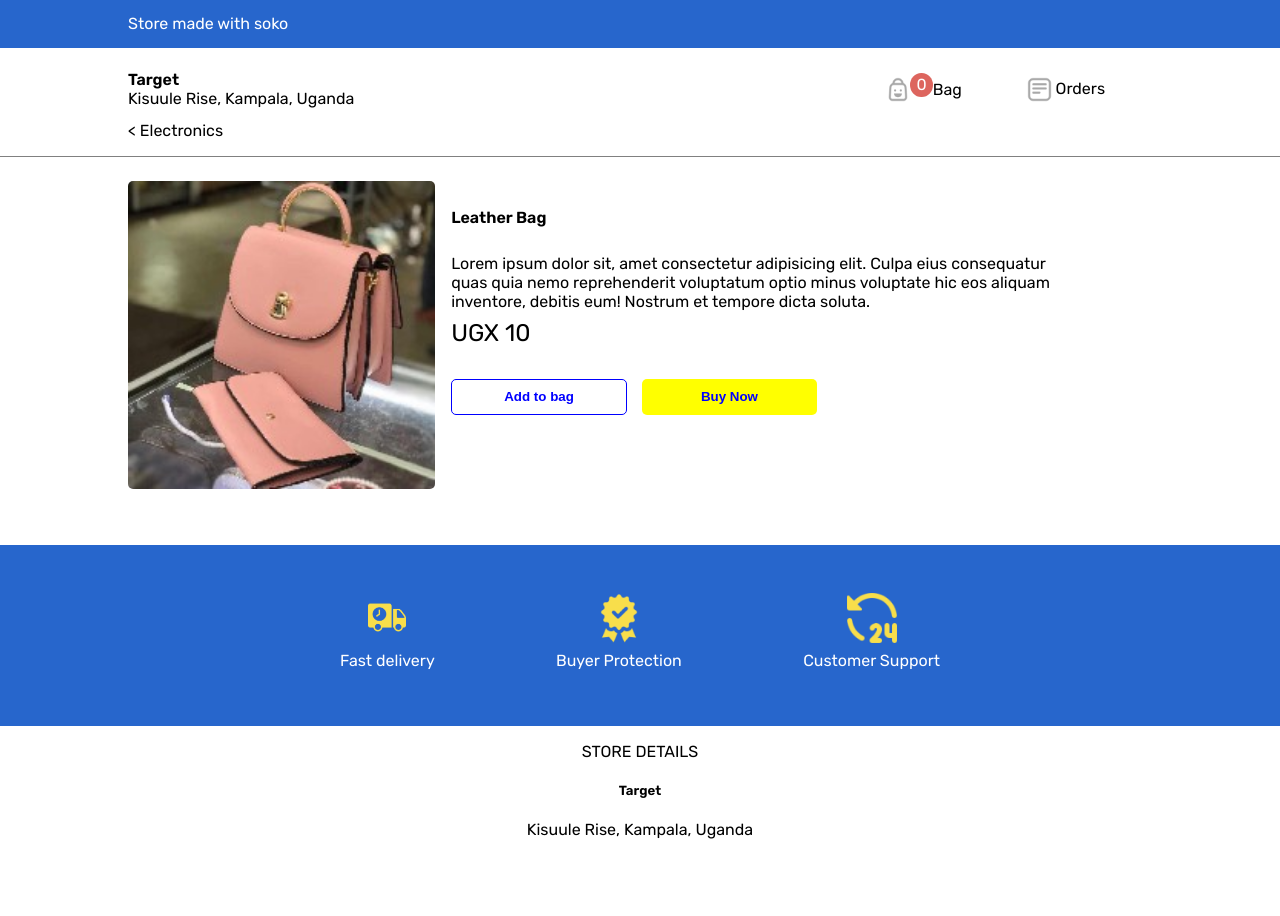
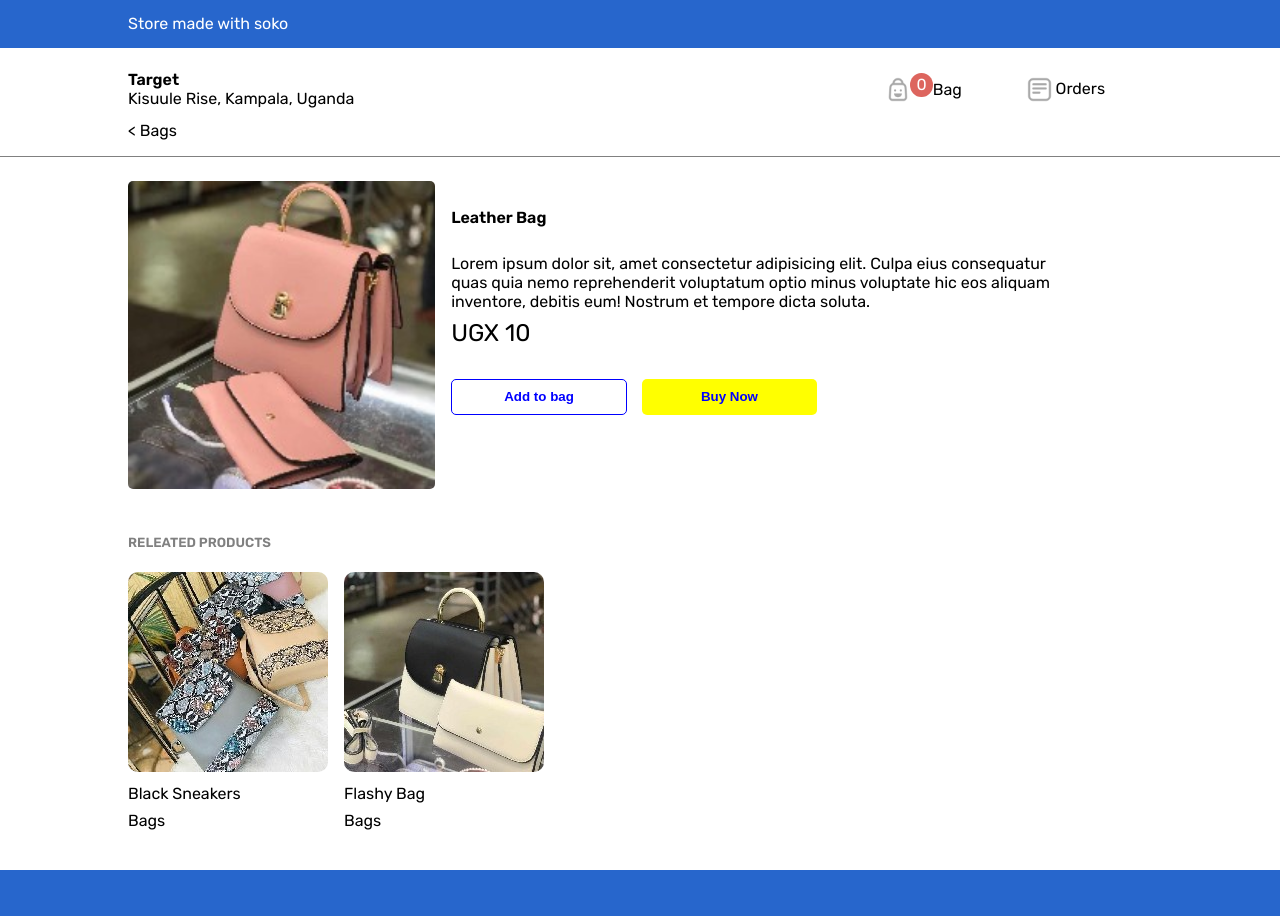
Before and after one commit to Temilollu/soko, a React (Create React App) app: page /single-product/1 in a window 1280 px wide. Shown: the top 916 px of the page. Before the commit the page ends 839 px from the top, so only its background shows below. Built offline with nearby package versions, Linux system fonts and the light colour scheme.

Commit message:
worked on footer"

```diff
--- a/src/components/masks/Masks.js
+++ b/src/components/masks/Masks.js
@@ -5,7 +5,7 @@ import Products from "../products/Products";
 
 const masksData = [
   {
-    name: "cream leather bag",
+    name: "cream leather Sneakers",
     img: fourth,
     price: 1110,
     id: 4,
@@ -21,7 +21,7 @@ const masksData = [
 const Masks = () => {
   return (
     <div>
-      <h2>Masks (2)</h2>
+      <h2>Sneakers (2)</h2>
       <Products products={masksData} />
     </div>
   );
--- a/src/pages/Home/Home.css
+++ b/src/pages/Home/Home.css
@@ -29,17 +29,23 @@
   display: flex;
   align-items: center;
   justify-content: center;
-  height: 30px;
+  height: 35px;
   margin-bottom: -0.7rem;
 }
 .search input {
-  width: 35%;
+  width: 32%;
   height: 100%;
+  background-color: #f0f0f0;
+  padding-left: 0.5rem;
+  border-style: none;
+  border-top-left-radius: 5px;
+  border-bottom-left-radius: 5px;
 }
 .search button {
   background-color: #f8de4b;
   border: none;
-  height: 122%;
+  height: 100%;
+  width: 3%;
 }
 
 @media screen and (max-width: 960px) {
--- a/src/pages/Home/Home.js
+++ b/src/pages/Home/Home.js
@@ -4,7 +4,7 @@ import { sidebarItems, Items } from "./constants";
 import Cart from "../cart/Cart";
 
 const Home = () => {
-  const [currItem, setCurrItem] = useState("Electronics");
+  const [currItem, setCurrItem] = useState("Bags");
   const myRef = useRef(null);
 
   useEffect(() => {
--- a/src/pages/Home/constants.js
+++ b/src/pages/Home/constants.js
@@ -4,11 +4,11 @@ import MenAcessories from "../../components/Men acccessories/MenAcessories";
 
 export const sidebarItems = [
   {
-    name: "Electronics",
+    name: "Bags",
     available: 3,
   },
   {
-    name: "Face masks",
+    name: "Sneakers",
     available: 2,
   },
   {
@@ -19,8 +19,8 @@ export const sidebarItems = [
 ];
 
 export const Items = {
-  Electronics: <Electronics />,
-  "Face masks": <Masks />,
+  Bags: <Electronics />,
+  "Sneakers": <Masks />,
   "Mens Accessories": <MenAcessories />,
 };
 
--- a/src/pages/bag/Bag.js
+++ b/src/pages/bag/Bag.js
@@ -4,9 +4,11 @@ import { useSelector, useDispatch } from "react-redux";
 import { addToCartAction, removeFromCartAction } from "../../redux/cart/action";
 import { formatNumber } from "../Home/constants";
 import EmptyCartState from "../../components/emptyCartState/EmptyCartState";
+import { useHistory } from "react-router";
 const Bag = () => {
   const { cartItems } = useSelector((state) => state.cart);
   const dispatch = useDispatch();
+  const history = useHistory()
 
   const totalPrice = cartItems.reduce((prevVal, currProduct) => {
     return (prevVal += currProduct.price * currProduct.quantity);
@@ -15,6 +17,7 @@ const Bag = () => {
   const formattedTotalPrice = formatNumber(totalPrice);
   return (
     <div className="bag-overall-container">
+    <p className="back" onClick={() => history.push("/")}> {"<"}Back</p>
       {cartItems && cartItems.length !== 0 ? (
         <div id="bag-container">
           <div className="items">
--- a/src/pages/bag/bag.css
+++ b/src/pages/bag/bag.css
@@ -5,6 +5,10 @@
 
 #bag-container .items {
   border-bottom: 1px solid grey;
+}
+.bag-overall-container .back{
+  padding: 0 8rem;
+  cursor: pointer;
 }
 
 #bag-container .items .product {
@@ -23,7 +27,7 @@
   border-radius: 10%;
 }
 
-#bag-container  .items .product button {
+#bag-container .items .product button {
   width: auto;
   align-self: flex-end;
   padding: 0.3rem 1.3rem;
@@ -77,7 +81,7 @@
   justify-content: space-between;
   margin: 0.5rem 0;
 }
-  #bag-container .checkout-button button{
+#bag-container .checkout-button button {
   background: yellow;
   color: blue;
   font-weight: bold;
--- a/src/pages/singleProduct/SingleProduct.js
+++ b/src/pages/singleProduct/SingleProduct.js
@@ -19,35 +19,35 @@ const allProducts = [
     img: first,
     price: 10,
     id: 1,
-    category: "Electronics",
+    category: "Bags",
   },
   {
     name: "black sneakers",
     img: second,
     price: 10000,
     id: 2,
-    category: "Electronics",
+    category: "Bags",
   },
   {
     name: "flashy bag",
     img: third,
     price: 400,
     id: 3,
-    category: "Electronics",
+    category: "Bags",
   },
   {
-    name: "cream leather bag",
+    name: "cream leather sneaker",
     img: fourth,
     price: 1110,
     id: 4,
-    category: "Face Masks",
+    category: "Sneakers",
   },
   {
     name: "cool sneakers",
     img: fifth,
     price: 1230,
     id: 5,
-    category: "Face Masks",
+    category: "Sneakers",
   },
   {
     name: "Brown leather watch",
@@ -77,6 +77,11 @@ const SingleProduct = ({ match }) => {
   const dispatch = useDispatch();
   const id = +match.params.id;
   const product = allProducts.find((product) => product.id === id);
+
+  const relatedProducts = allProducts.filter(
+    (prod) => prod.category === product.category && prod.id !== product.id
+  );
+
 
   const addProductHandler = () => {
     dispatch(addToCartAction(product));
@@ -109,6 +114,17 @@ const SingleProduct = ({ match }) => {
           </div>
         </div>
       </div>
+     <h5 id="related-title">Releated Products</h5>
+      <div className="related-products">
+        {relatedProducts.map((product) => (
+          <div className="related-prod-container" key={product.id}>
+            <img src={product.img} alt="" />
+            <p>{product.name}</p>
+            <p>{product.category}</p>
+            <p></p>
+          </div>
+        ))}
+      </div>
     </div>
   );
 };
--- a/src/pages/singleProduct/singleProduct.css
+++ b/src/pages/singleProduct/singleProduct.css
@@ -66,6 +66,24 @@
   border-top: 1px solid #000;
   padding-top: 1rem;
 }
+.single-prod-container .related-products{
+  display: flex;
+  padding: 0 8rem;
+}
+#related-title{
+  text-transform: uppercase;
+  color: grey;
+  padding: 0 8rem;
+}
+.single-prod-container .related-products .related-prod-container{
+  margin-right: 1rem ;
+}
+.single-prod-container .related-products .related-prod-container img{
+  border-radius: 10px;
+}
+.single-prod-container .related-products .related-prod-container p{
+  text-transform: capitalize;
+}
 @media screen and (max-width: 960px) {
   .single-prod-container .categ {
     padding: 1rem;
```
Also changed, not shown: src/App.js (+8 -1 lines). Lines whose indentation alone changed are shown as unchanged.
